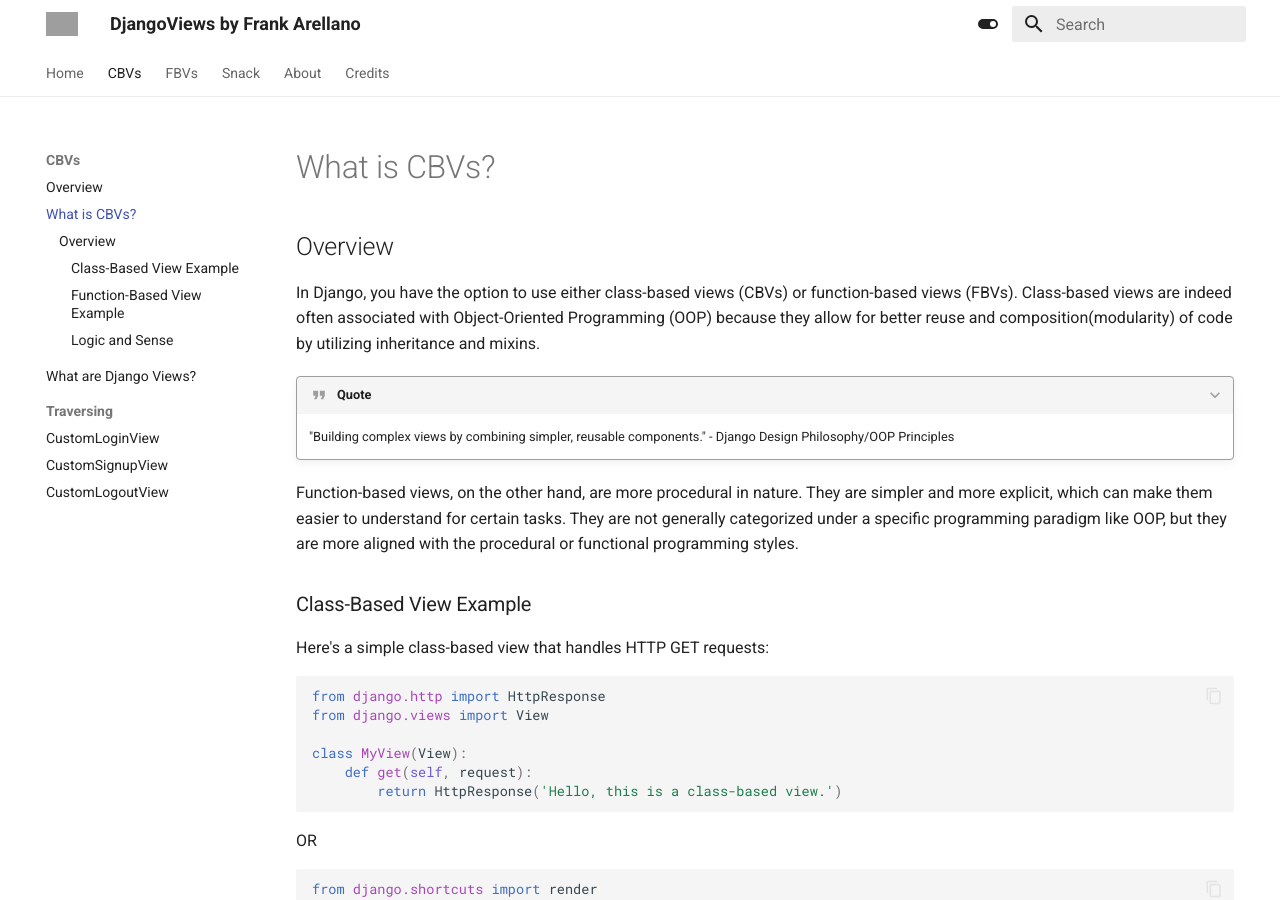
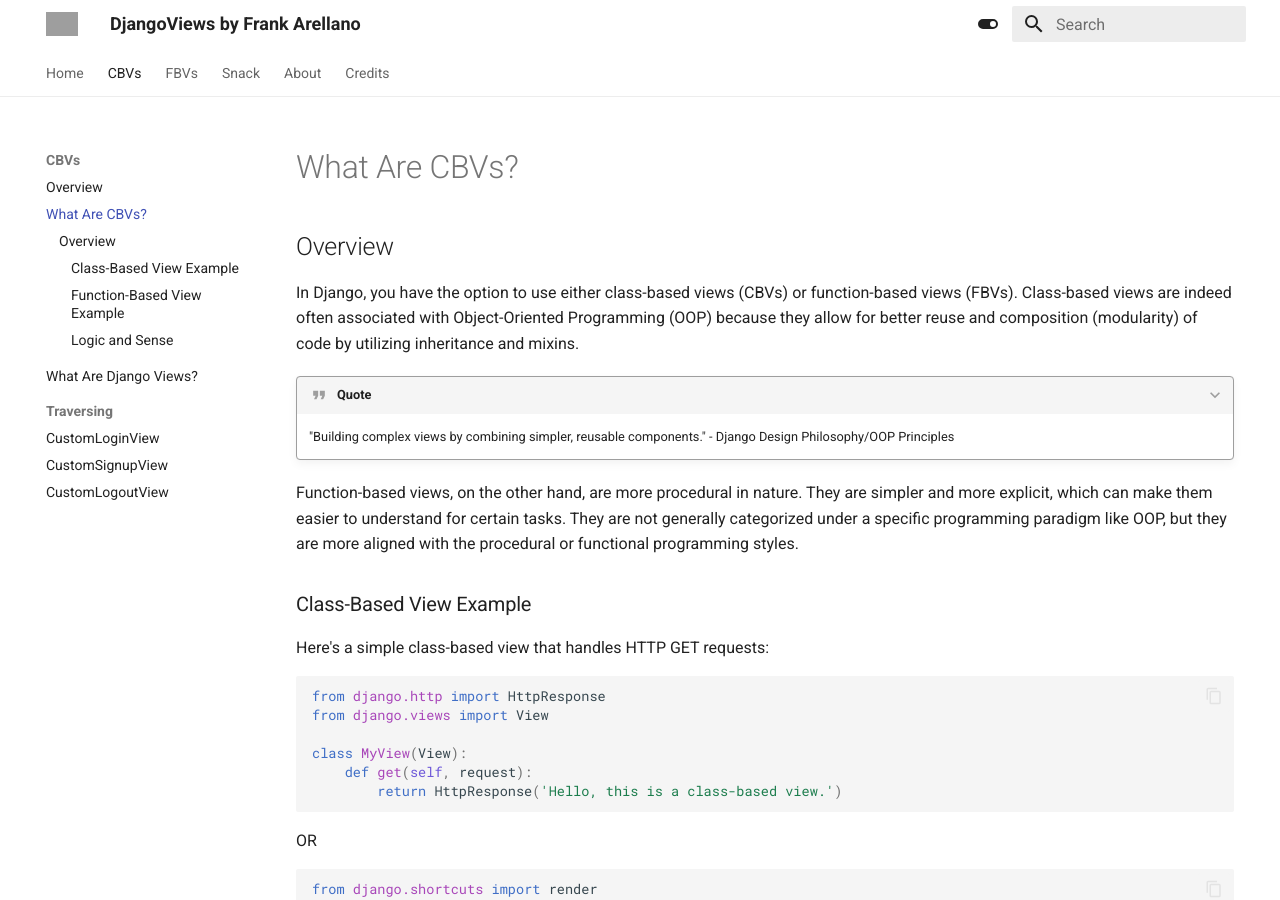
Before and after one commit to plexoio/djangoviews, an MkDocs documentation site: the page built from docs/oop/class/class.md, in a window 1280 px wide and 900 px high. Built offline with MkDocs 1.6.1 and Material for MkDocs 9.7.7, drawn with Linux system fonts in a browser that asks for light colours; grey boxes are pictures that could not be loaded.

Commit message:
docs: overall structure and indexing fix

```diff
--- a/docs/oop/class/class.md
+++ b/docs/oop/class/class.md
@@ -1,5 +1,5 @@
 ## Overview
-In Django, you have the option to use either class-based views (CBVs) or function-based views (FBVs). Class-based views are indeed often associated with Object-Oriented Programming (OOP) because they allow for better reuse and composition(modularity) of code by utilizing inheritance and mixins.
+In Django, you have the option to use either class-based views (CBVs) or function-based views (FBVs). Class-based views are indeed often associated with Object-Oriented Programming (OOP) because they allow for better reuse and composition (modularity) of code by utilizing inheritance and mixins.
 
 ???+ quote "Quote"
     "Building complex views by combining simpler, reusable components." - Django Design Philosophy/OOP Principles
--- a/mkdocs.yml
+++ b/mkdocs.yml
@@ -4,15 +4,15 @@ nav:
   - Home: index.md
   - CBVs:
       - Overview: oop/overview.md
-      - What is CBVs?: oop/class/class.md
-      - What are Django Views?: oop/class/django_views.md
+      - What Are CBVs?: oop/class/class.md
+      - What Are Django Views?: oop/class/django_views.md
       - Traversing:
           - CustomLoginView: oop/traversing/login_view.md
           - CustomSignupView: oop/traversing/signup_view.md
           - CustomLogoutView: oop/traversing/logout_view.md
   - FBVs:
       - Overview: fbvs/overview.md
-      - What is FBVs?: fbvs/fbvs/fbvs.md
+      - What Are FBVs?: fbvs/fbvs/fbvs.md
       - Traversing:
           - Placeholder: fbvs/traversing/placeholder.md
   - Snack:
```
Also changed, not shown: docs/oop/traversing/product_service_view.md (+2 -0 lines).
